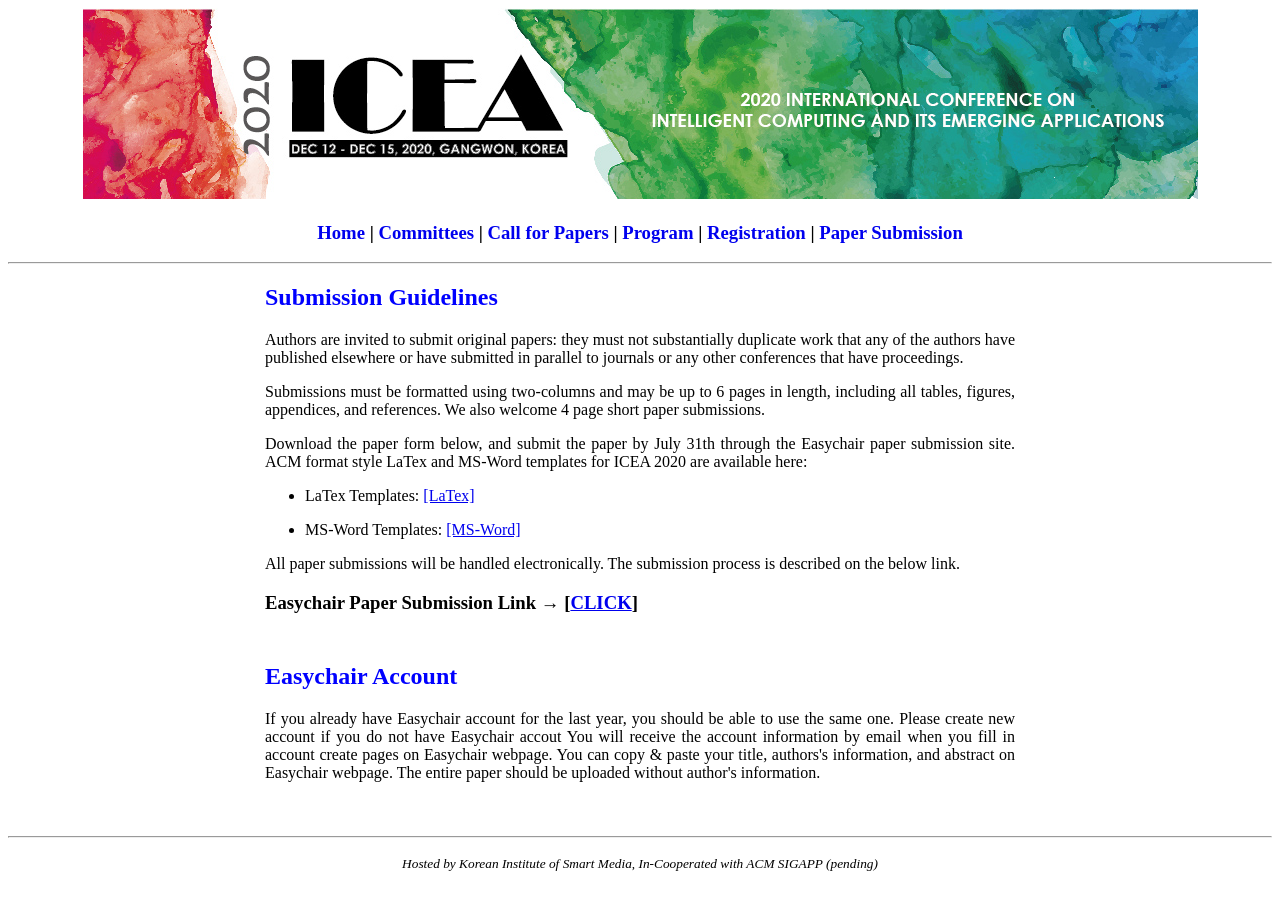
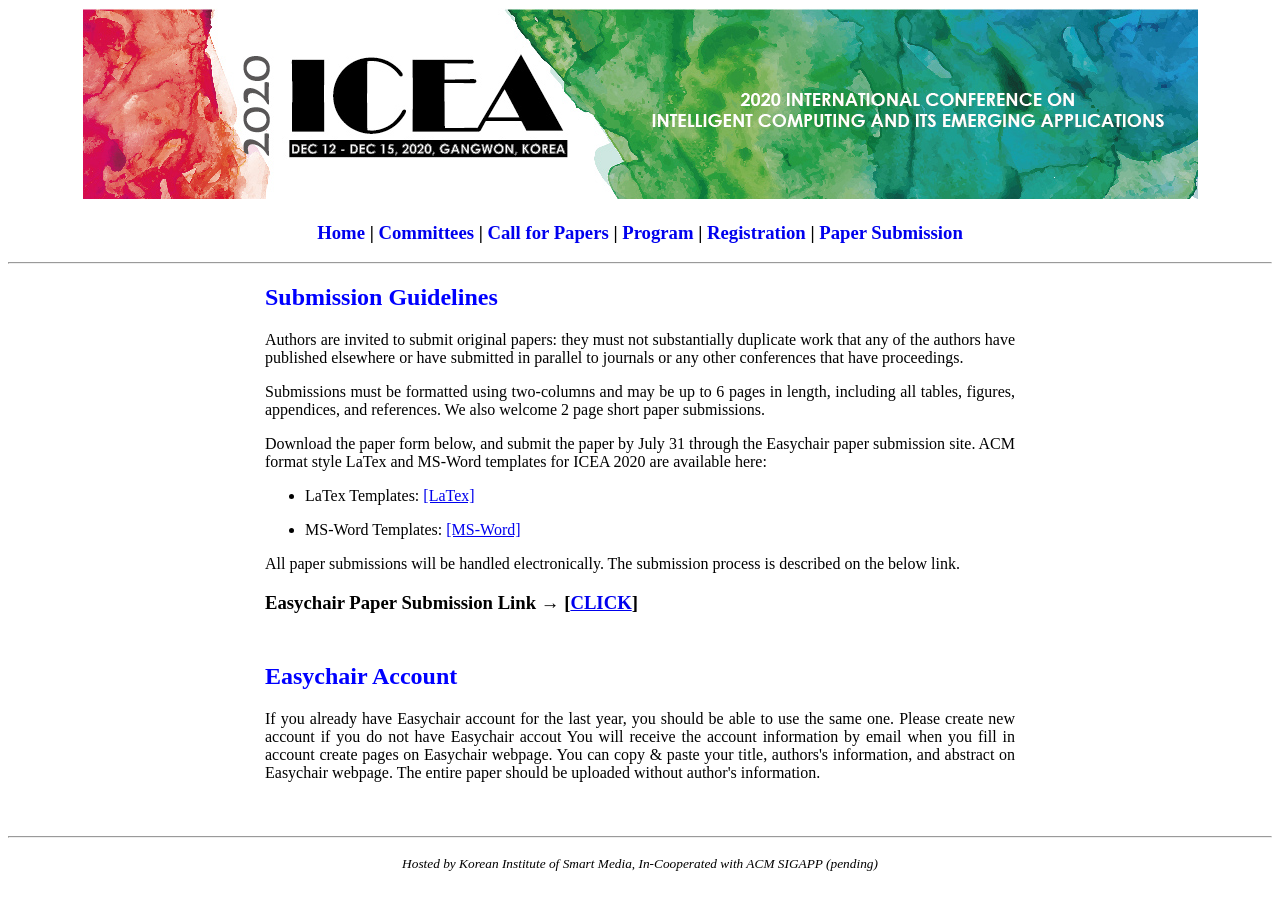
Before and after one commit to icea-conf/2020, a Jekyll site: the page built from submission/index.html, in a window 1280 px wide. Built offline with Jekyll 4.4.1, drawn with Linux system fonts in a browser that asks for light colours.

Commit message:
Update index.html

```diff
--- a/submission/index.html
+++ b/submission/index.html
@@ -7,11 +7,11 @@
           <div>
                <h2 style="color:#0000FF">Submission Guidelines</h2>
                     <p style="text-align: justify">Authors are invited to submit original papers: they must not substantially duplicate work that any of the authors have published elsewhere or have submitted in parallel to journals or any other conferences that have proceedings.</p>
-                    <p style="text-align: justify">Submissions must be formatted using two-columns and may be up to 6 pages in length, including all tables, figures, appendices, and references. We also welcome 4 page short paper submissions.</p>
-                    <p style="text-align: justify">Download the paper form below, and submit the paper by July 31th through the Easychair paper submission site. ACM format style LaTex and MS-Word templates for ICEA 2020 are available here:</p>
+                    <p style="text-align: justify">Submissions must be formatted using two-columns and may be up to 6 pages in length, including all tables, figures, appendices, and references. We also welcome 2 page short paper submissions.</p>
+                    <p style="text-align: justify">Download the paper form below, and submit the paper by July 31 through the Easychair paper submission site. ACM format style LaTex and MS-Word templates for ICEA 2020 are available here:</p>
                     <ul>
-                         <li><p>LaTex Templates: <a href="https://icea-conf.github.io/template/ICEA2020_Latex_Template.zip">[LaTex]</a></p></li>
-                         <li><p>MS-Word Templates: <a href="https://icea-conf.github.io/template/ICEA2020_Word_Template.zip">[MS-Word]</a></p></li>
+                         <li><p>LaTex Templates: <a href="https://icea-conf.github.io/2020/template/ICEA2020_Latex_Template.zip">[LaTex]</a></p></li>
+                         <li><p>MS-Word Templates: <a href="https://icea-conf.github.io/2020/template/ICEA2020_Word_Template.zip">[MS-Word]</a></p></li>
                     </ul>
                     <p style="text-align: justify">All paper submissions will be handled electronically. The submission process is described on the below link.</p>
                     <h3>Easychair Paper Submission Link → [<a href="https://easychair.org/my/conference?conf=icea2020#">CLICK</a>]</h3>
```
